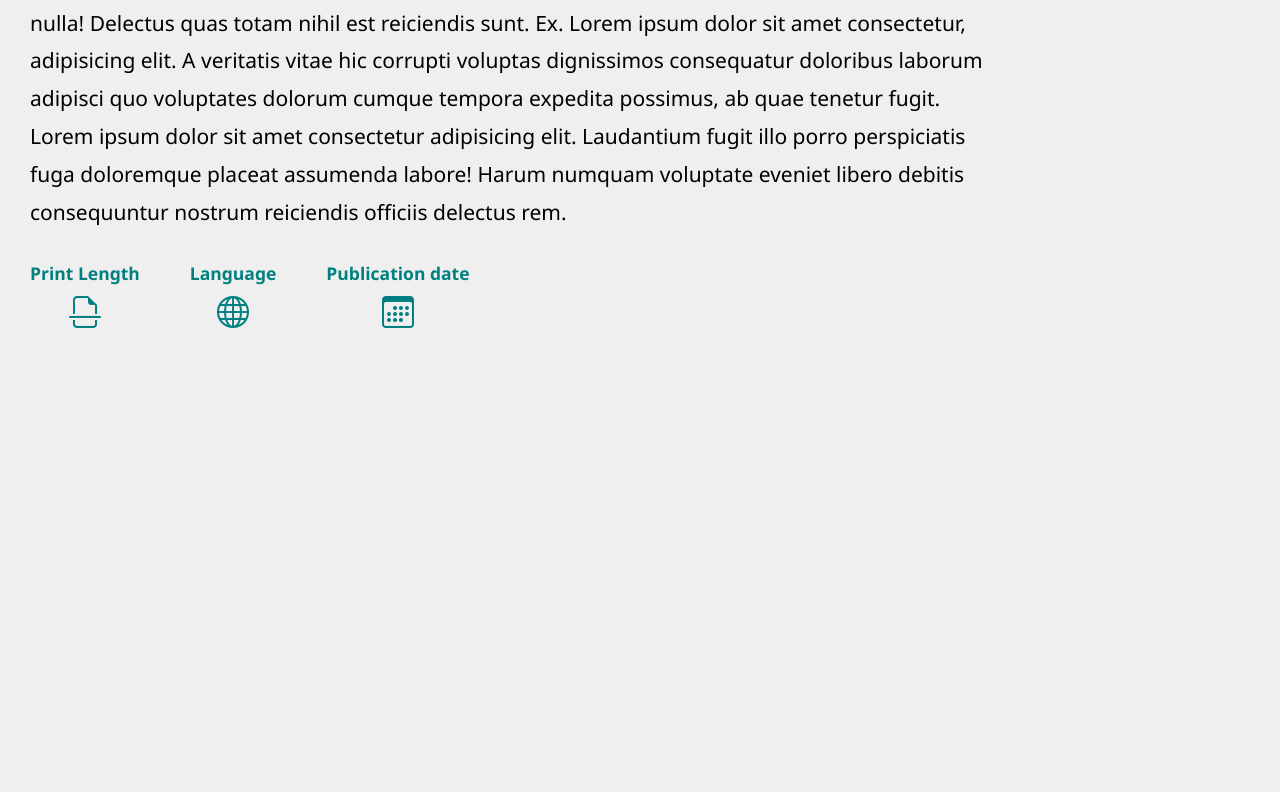
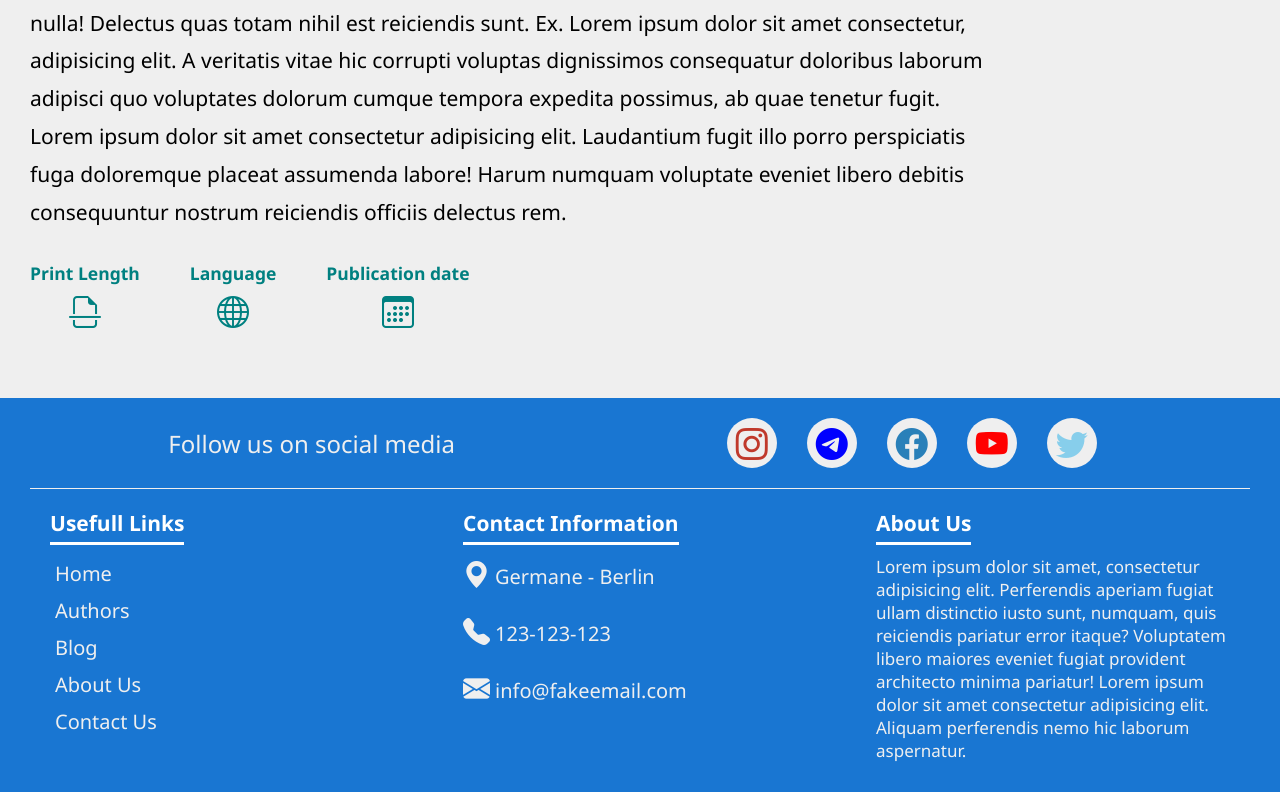
Before and after one commit to HannaFarha/Book-Store-app, a React (Vite) app: page /book/1 in a window 1280 px wide. Shown: the part 522-1314 px from the top of the page. Before the commit the page ends 920 px from the top, so only its background shows below. Built offline with nearby package versions, Linux system fonts and the light colour scheme; no server answers.

Commit message:
refactoring, project done

```diff
--- a/src/App.jsx
+++ b/src/App.jsx
@@ -1,7 +1,6 @@
 import { BrowserRouter, Route, Routes } from "react-router-dom";
-
-
 import Header from "./components/header/Header";
+import Footer from "./components/footer/Footer";
 import About from "./pages/about/About";
 import Register from "./pages/forms/Register";
 import Authors from "./pages/authors/Authors";
@@ -13,8 +12,6 @@ import HomePage from "./pages/home/HomePage";
 
 
 function App() {
-
-
   return (
     <>
       <BrowserRouter>
@@ -31,7 +28,7 @@ function App() {
         <Route path="/book/:id" element={<Book />} />
 
       </Routes>
-      {/* <Footer /> */}
+      { <Footer />}
     </BrowserRouter>
     </>
   );
--- a/src/components/book-slider/BookSlider.jsx
+++ b/src/components/book-slider/BookSlider.jsx
@@ -16,9 +16,7 @@ const handleModal=(book)=>
 {
     setOpenModal(true);
     setBookData(book);
-    // console.log(book);
 }
-
     const handleClick =direction=>{
         if(direction==="left"){
             setSlideIndex(slideIndex -1);
@@ -33,7 +31,6 @@ const handleModal=(book)=>
                 const booksData =await response.json()
                 setBooks(booksData)
             }
-
         }
         catch(error){
             console.log(error)
@@ -64,5 +61,4 @@ const handleModal=(book)=>
      </div>
     );
 }
-
 export default BookSlider;
--- a/src/components/book-slider/Rating.jsx
+++ b/src/components/book-slider/Rating.jsx
@@ -15,8 +15,6 @@ const Rating = ({rating,reviews}) => {
     {rating >=5 ? <i className="bi bi-star-fill"></i>
         : rating >= 4.5 ?<i className="bi bi-star-half"></i>
     :<i className="bi bi-star"></i>}
-
-
     <span >{rating}</span>
     <span>({reviews} reviews)</span>
     </div> );
--- a/src/pages/home/HomePage.jsx
+++ b/src/pages/home/HomePage.jsx
@@ -1,5 +1,4 @@
 import Slider from "../../components/slider/Slider";
-import Footer from "../../components/footer/Footer";
 import Services from "../../components/services/Services";
 import BookSlider from "../../components/book-slider/BookSlider";
 import HeadingTitle from "../../components/heading-title/HeadingTitle";
@@ -15,7 +14,7 @@ const HomePage=()=>{
    <BookSlider  />
    <HeadingTitle title="Most wished for" />
    <BookSlider  />
-   <Footer />
+
    </>
     )
 }
```
